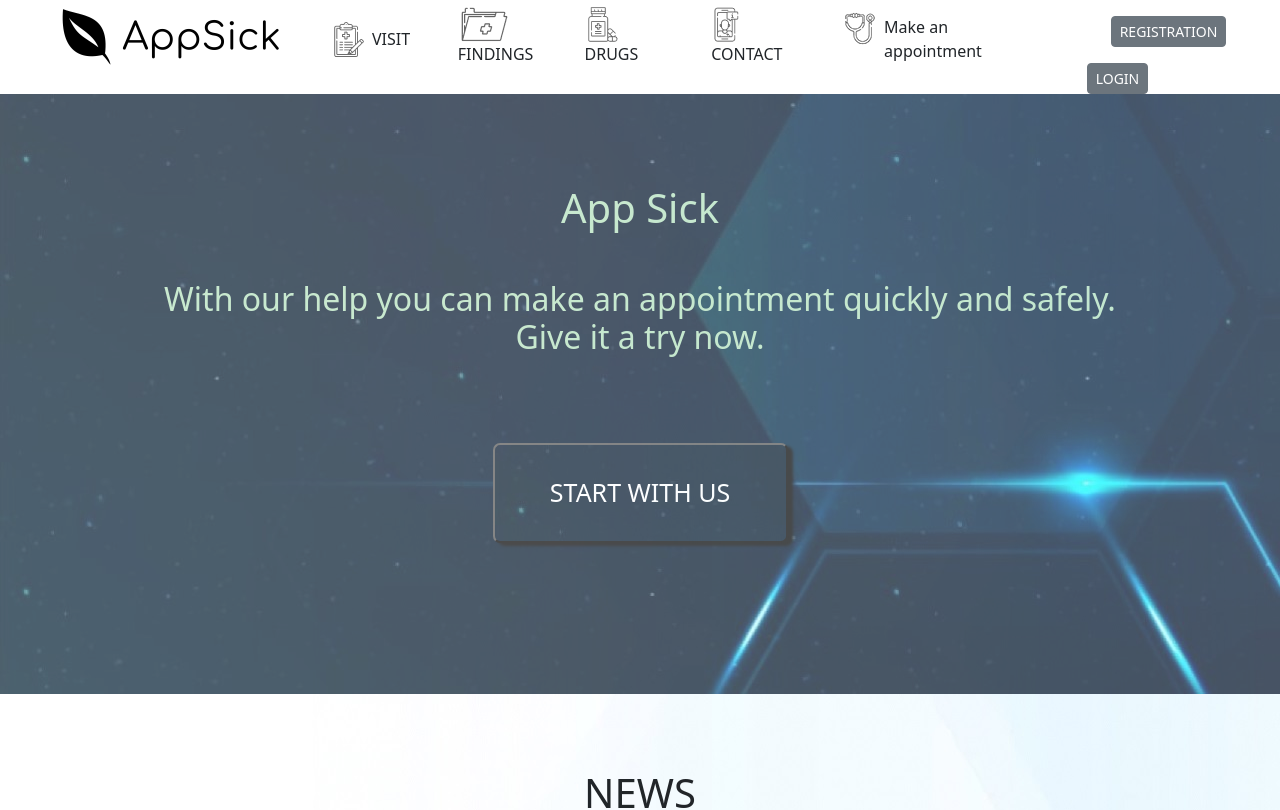
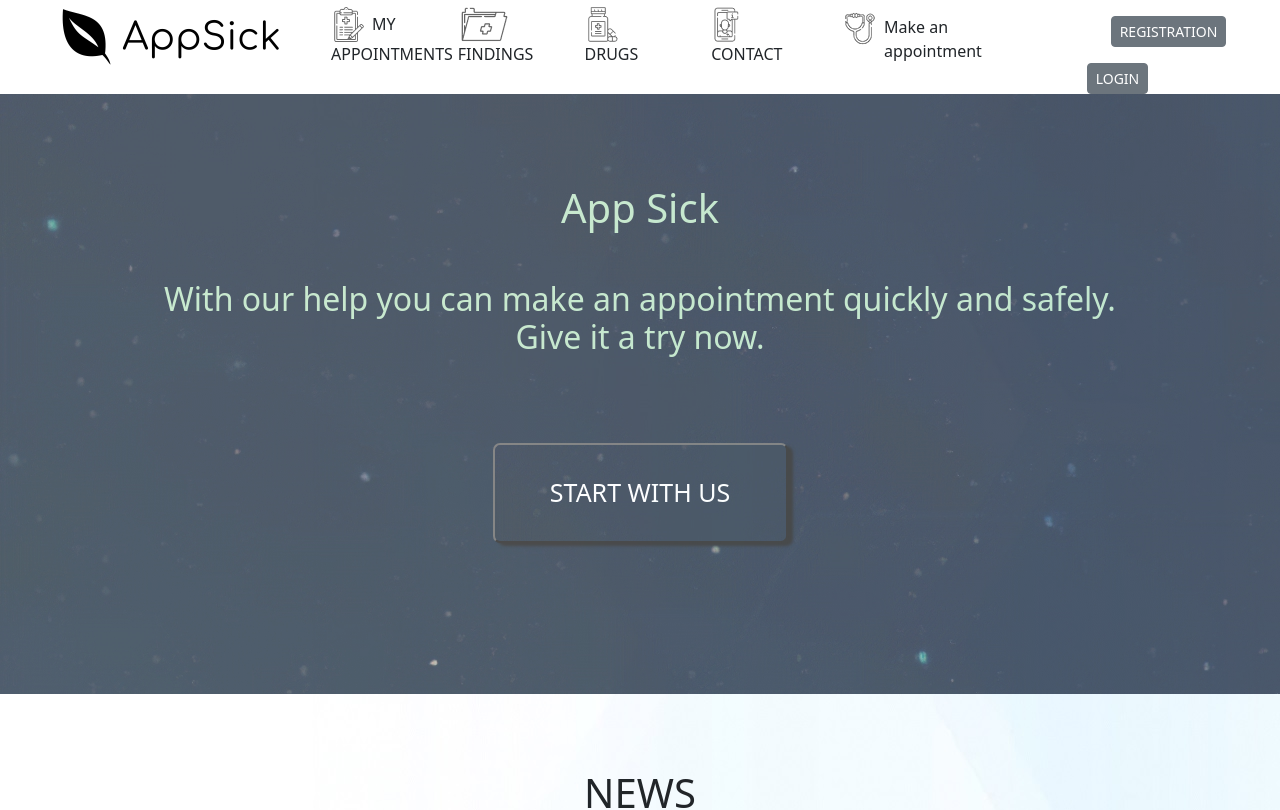
Before and after one commit to OchotaDariusz/appsick-react, a React (Create React App) app: page / in a window 1280 px wide. Shown: the top 810 px of the page. Built offline with nearby package versions, Linux system fonts and the light colour scheme.

Commit message:
new bavckground 2 file

```diff
--- a/src/Navbar/Navbar.js
+++ b/src/Navbar/Navbar.js
@@ -22,9 +22,9 @@ export default function Navbar() {
                 <div className="col-7 align-items-center">
                     <div className="row align-items-center" style={{height:'100%'}}>
                         <div className="col-2 text-justify" >
-                            <img className="float-start w-10 mx-2" src={visit} alt="Logo" />
+                            <img className="float-start w-10 mx-2 " src={visit} alt="Logo" />
 
-                            <p>VISIT</p>
+                            <p>MY APPOINTMENTS</p>
                         </div>
                         <div className="col-2 text-justify" >
                             <img className="float-start w-10 mx-2" src={findings} alt="Logo" />
```
Also changed, not shown: src/home-bar.jpg.
